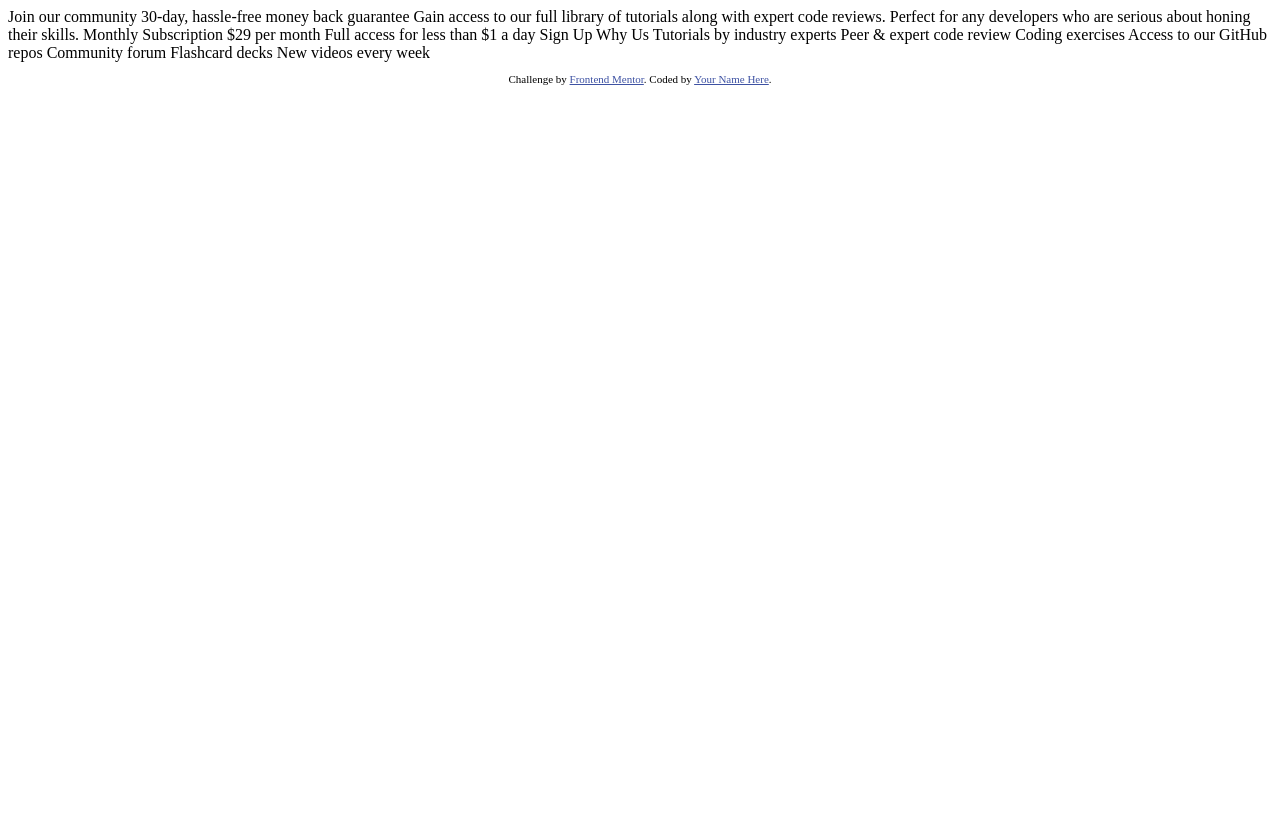
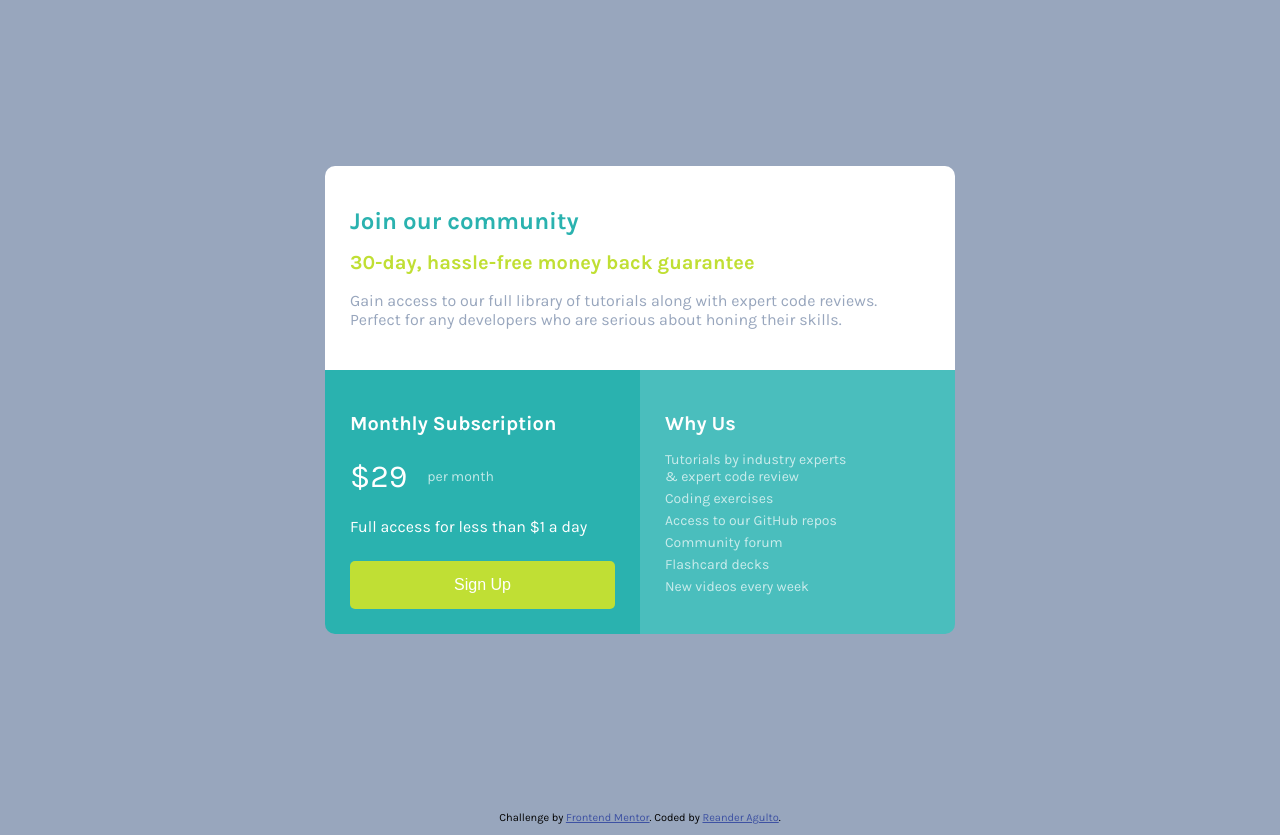
Before and after one commit to reanderagulto/single-price-component, a plain HTML site: page index.html in a window 1280 px wide. Before the commit the page ends 800 px from the top, so only its background shows below. Drawn offline with Linux system fonts and the light colour scheme.

Commit message:
Updated Code - Finish up Design

```diff
--- a/index.html
+++ b/index.html
@@ -8,42 +8,52 @@
 
   <title>Frontend Mentor | Single Price Grid Component</title>
 
+  <link href="https://fonts.googleapis.com/css2?family=Karla:wght@400;700&display=swap" rel="stylesheet">
+
   <!-- Feel free to remove these styles or customise in your own stylesheet 👍 -->
-  <style>
-    .attribution { font-size: 11px; text-align: center; }
-    .attribution a { color: hsl(228, 45%, 44%); }
-  </style>
+  <link rel="stylesheet" href="./style.css">
 </head>
 <body>
-  Join our community
 
-  30-day, hassle-free money back guarantee
-
-  Gain access to our full library of tutorials along with expert code reviews.
-  Perfect for any developers who are serious about honing their skills.
-
-  Monthly Subscription
-
-  &dollar;29 per month
-
-  Full access for less than &dollar;1 a day
-
-  Sign Up
-
-  Why Us
-
-  Tutorials by industry experts
-  Peer &amp; expert code review
-  Coding exercises
-  Access to our GitHub repos
-  Community forum
-  Flashcard decks
-  New videos every week
+  <main>
+    <div class="main-container">
+      <div class="container">
+        <div class="desc">
+          <h1 class="color-cyan">Join our community</h1>
+          <h2 class="color-yellow">30-day, hassle-free money back guarantee</h2>
+          <p class="color-gray">Gain access to our full library of tutorials along with expert code reviews.
+            Perfect for any developers who are serious about honing their skills.</p>
+        </div>
+      </div>
+      <div class="container">
+        <div class="pricing">
+          <h2>Monthly Subscription</h2>
+          <div class="price">
+            <p>&dollar;29</p>
+            <span>per month</span>
+          </div>
+          <p>Full access for less than &dollar;1 a day</p>
+          <button type="button" class="btn btn-submit">Sign Up</button>
+        </div>
+        <div class="reason">
+          <h2>Why Us</h2>
+          <ul>
+            <li>Tutorials by industry experts<br>&amp; expert code review</li>
+            <li>Coding exercises</li>
+            <li>Access to our GitHub repos</li>
+            <li>Community forum</li>
+            <li>Flashcard decks</li>
+            <li>New videos every week</li>
+          </ul>
+        </div>
+      </div>
+    </div>
+  </main>
 
   <footer>
     <p class="attribution">
       Challenge by <a href="https://www.frontendmentor.io?ref=challenge" target="_blank">Frontend Mentor</a>.
-      Coded by <a href="#">Your Name Here</a>.
+      Coded by <a href="https://github.com/reanderagulto">Reander Agulto</a>.
     </p>
   </footer>
 </body>
--- /dev/null
+++ b/style.css
@@ -0,0 +1,177 @@
+:root{
+    /* Colors */
+    --color-cyan: #2ab2af;
+    --color-light-cyan: #4abebd;
+    --color-bright-yellow: #c0df34;
+    --color-light-yellow: #e2f977;
+    --color-light-gray: #e5eff5;
+    --color-grayish-blue: #98a6bd;
+
+    /* Fonts */
+    --font-karla: 'Karla', sans-serif;
+    --font-size: 1rem;
+}
+
+/* Color Classes */
+.color-cyan{
+    color: var(--color-cyan);
+}
+
+.color-yellow {
+    color: var(--color-bright-yellow);
+}
+
+.color-gray {
+    color: var(--color-grayish-blue);
+}
+
+.color-white{
+    color: #FFF;
+}
+
+
+body{
+    font-family: var(--font-karla);
+    font-size: var(--font-size);
+    margin: unset;
+    background-color: var(--color-grayish-blue);
+}
+
+h1{
+    font-size: 1.5rem;
+}
+
+h2{
+    font-size: 1.25rem;
+}
+
+main {
+    display: flex;
+    align-items: center;
+    justify-content: center;
+    width: 100%;
+    min-height: 100vh;
+}
+
+.main-container {
+    width: 630px;
+}
+
+
+main .container {
+    display: flex;
+    align-items: center;
+    justify-content: center;
+    border-radius: 25px;
+    width: 100%;
+    color: #FFF;
+}
+
+main .container .desc{
+    background-color: #FFF;
+    padding: 25px;
+    border-top-left-radius: 10px;
+    border-top-right-radius: 10px;
+}
+
+main .container .pricing,
+main .container .reason {
+    width: 50%;
+    padding: 25px;
+    align-self: stretch;
+}
+
+main .container .pricing{
+    background-color: var(--color-cyan);
+    border-bottom-left-radius: 10px;
+}
+
+main .container .reason {
+    background-color: var(--color-light-cyan);
+    border-bottom-right-radius: 10px;
+}
+
+main .container .pricing .price {
+    display: flex;
+    align-items: center;
+    height: 50px;
+}
+
+main .container .pricing .price p{
+    font-size: 2rem;
+    margin-right: 20px;
+}
+
+main .container .pricing .price span {
+    opacity: 0.7;
+    font-size: 14px;
+}
+
+main .container .pricing .btn.btn-submit{
+    margin-top: 25px;
+}
+
+.btn.btn-submit{
+    display: flex;
+    align-items: center;
+    justify-content: center;
+    border: unset;
+    border-radius: 5px;
+    color: #FFF;
+    background-color: var(--color-bright-yellow);
+    transition: all 0.3s ease;
+    width: 100%;
+    padding: 15px;
+    font-size: 16px;
+}
+
+.btn.btn-submit:hover{
+    cursor: pointer;
+    background-color: var( --color-light-yellow);
+    color: var(--color-grayish-blue);
+}
+
+main .container .reason ul{
+    list-style: none;
+    margin: unset;
+    padding-inline-start: unset;
+}
+
+main .container .reason ul li{
+    opacity: 0.7;
+    margin-bottom: 5px;
+    font-size: 14px;
+}
+
+.attribution {
+    font-size: 11px;
+    text-align: center;
+}
+
+.attribution a {
+    color: hsl(228, 45%, 44%);
+}
+
+@media only screen and (max-width: 767px){
+    .main-container{
+        width: 100%;
+        margin: 30px;
+    }
+
+    main .container{
+        flex-direction: column;
+    }
+
+    main .container .pricing,
+    main .container .reason{
+        width: unset;
+    }
+
+    main .container .pricing{
+        border-bottom-left-radius: unset;
+    }
+
+    main .container .reason{
+        border-bottom-left-radius: 10px;
+    }
+}
```
